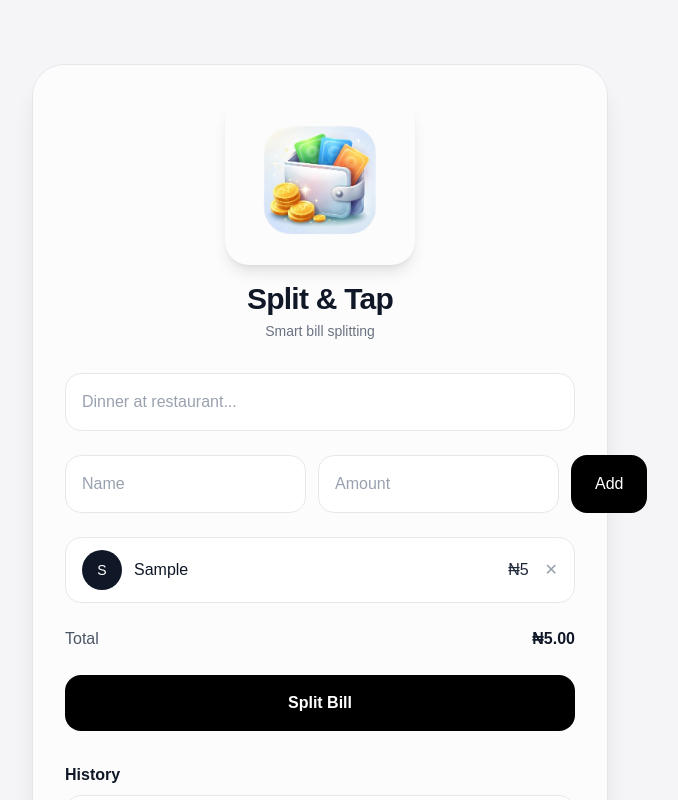
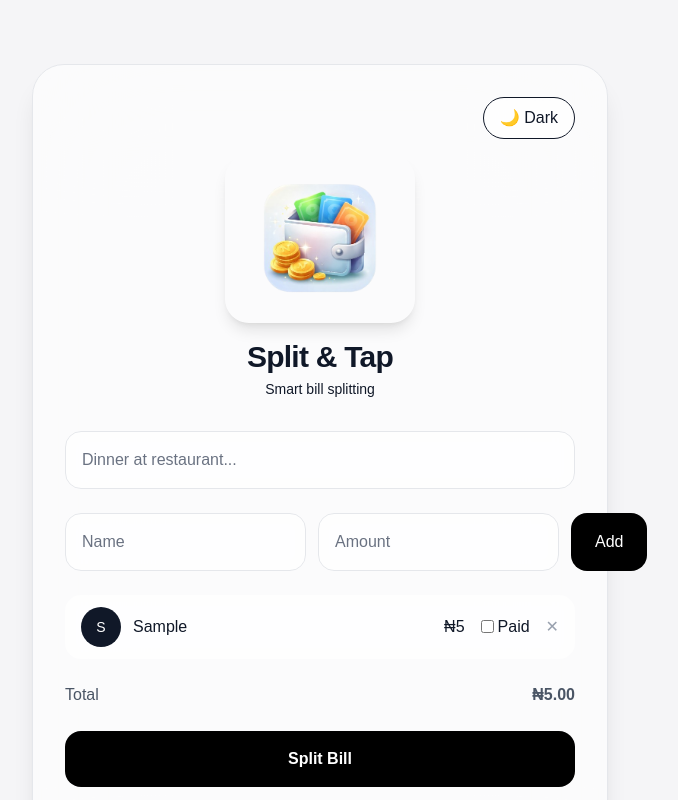
Before and after one commit to binumarcodes/split-tap, a Next.js app: page / in a window 1280 px wide. Both pictures are taken after typing "Sample", "5" into the empty fields and a click on the button "Add". Shown: the top 800 px of the page, without its empty margins (320-998 px from the left). Built offline with nearby package versions, Linux system fonts and the light colour scheme.

Commit message:
Added dark mode toggle

```diff
--- a/src/app/page.tsx
+++ b/src/app/page.tsx
@@ -1,6 +1,6 @@
 "use client";
 
-import { useState, useEffect } from "react";
+import { useState, useEffect, useRef } from "react";
 import Confetti from "react-confetti";
 import { QRCodeCanvas } from "qrcode.react";
 import Image from "next/image";
@@ -9,6 +9,7 @@ type Person = {
   name: string;
   paid: number;
   timestamp: string;
+  settled: boolean;
 };
 
 export default function Home() {
@@ -19,16 +20,21 @@ export default function Home() {
   const [result, setResult] = useState<string[]>([]);
   const [showConfetti, setShowConfetti] = useState(false);
   const [windowSize, setWindowSize] = useState({ width: 0, height: 0 });
+  const [darkMode, setDarkMode] = useState(false);
+
+  const resultRef = useRef<HTMLDivElement>(null); // for scrolling to results
 
   useEffect(() => {
     setWindowSize({ width: window.innerWidth, height: window.innerHeight });
   }, []);
 
+  const toggleDarkMode = () => setDarkMode(!darkMode);
+
   const addPerson = () => {
     if (!name || paid === "") return;
     setPeople([
       ...people,
-      { name, paid: Number(paid), timestamp: new Date().toLocaleString() },
+      { name, paid: Number(paid), timestamp: new Date().toLocaleString(), settled: false },
     ]);
     setName("");
     setPaid("");
@@ -36,6 +42,12 @@ export default function Home() {
 
   const removePerson = (index: number) => {
     setPeople(people.filter((_, i) => i !== index));
+  };
+
+  const toggleSettled = (index: number) => {
+    setPeople(
+      people.map((p, i) => (i === index ? { ...p, settled: !p.settled } : p))
+    );
   };
 
   const calculateSplit = () => {
@@ -73,9 +85,13 @@ export default function Home() {
     setResult(transactions);
     setShowConfetti(true);
     setTimeout(() => setShowConfetti(false), 3000);
+
+    // Scroll to results so confetti is visible
+    setTimeout(() => {
+      resultRef.current?.scrollIntoView({ behavior: "smooth", block: "start" });
+    }, 100);
   };
 
-  // Include full history in message/QR
   const getFullMessage = () => {
     const history = people.map((p) => `${p.name} paid ₦${p.paid} (${p.timestamp})`).join("\n");
     return `Split for: ${title}\n\nSettlement:\n${result.join("\n")}\n\nHistory:\n${history}`;
@@ -89,9 +105,21 @@ export default function Home() {
   const total = people.reduce((sum, p) => sum + p.paid, 0);
 
   return (
-    <main className="min-h-screen bg-[#f5f5f7] flex justify-center py-16 px-4">
+    <main className={`${darkMode ? "bg-gray-900 text-white" : "bg-[#f5f5f7] text-gray-900"} min-h-screen flex justify-center py-16 px-4 transition-colors`}>
       {showConfetti && <Confetti width={windowSize.width} height={windowSize.height} />}
-      <div className="w-full max-w-xl bg-white/70 backdrop-blur-xl border border-gray-200 shadow-xl rounded-[32px] p-8">
+
+      <div className={`w-full max-w-xl ${darkMode ? "bg-gray-800/60 border-gray-700" : "bg-white/60 border-gray-200"} backdrop-blur-3xl border shadow-xl rounded-[32px] p-8 transition-colors`}>
+
+        {/* Dark Mode Toggle */}
+        <div className="flex justify-end mb-4">
+          <button
+            onClick={toggleDarkMode}
+            className="px-4 py-2 border rounded-full hover:opacity-90 transition bg-white/30 dark:bg-gray-400/30 backdrop-blur"
+          >
+            {darkMode ? "☀️ Light" : "🌙 Dark"}
+          </button>
+        </div>
+
         {/* Logo */}
         <div className="flex flex-col items-center mb-8">
           <Image
@@ -101,14 +129,14 @@ export default function Home() {
             height={190}
             className="rounded-[24px] shadow-lg hover:scale-105 transition mb-4"
           />
-          <h1 className="text-3xl font-semibold text-gray-900 tracking-tight">Split & Tap</h1>
-          <p className="text-sm text-gray-500 mt-1">Smart bill splitting</p>
+          <h1 className="text-3xl font-semibold tracking-tight">Split & Tap</h1>
+          <p className="text-sm mt-1">Smart bill splitting</p>
         </div>
 
         {/* Bill Title */}
         <input
           placeholder="Dinner at restaurant..."
-          className="w-full p-4 rounded-2xl border border-gray-200 bg-white text-gray-900 placeholder-gray-400 focus:outline-none focus:ring-2 focus:ring-gray-300 mb-6"
+          className={`w-full p-4 rounded-2xl border ${darkMode ? "bg-gray-700/40 border-gray-600 text-white placeholder-gray-300" : "bg-white/40 border-gray-200 text-gray-900 placeholder-gray-500"} focus:outline-none focus:ring-2 focus:ring-gray-300 mb-6 backdrop-blur transition`}
           value={title}
           onChange={(e) => setTitle(e.target.value)}
         />
@@ -117,14 +145,14 @@ export default function Home() {
         <div className="flex flex-col sm:flex-row gap-3 mb-6">
           <input
             placeholder="Name"
-            className="flex-1 p-4 rounded-2xl border border-gray-200 bg-white text-gray-900 placeholder-gray-400 focus:outline-none focus:ring-2 focus:ring-gray-300"
+            className={`flex-1 p-4 rounded-2xl border ${darkMode ? "bg-gray-700/40 border-gray-600 text-white placeholder-gray-300" : "bg-white/40 border-gray-200 text-gray-900 placeholder-gray-500"} focus:outline-none focus:ring-2 focus:ring-gray-300 backdrop-blur transition`}
             value={name}
             onChange={(e) => setName(e.target.value)}
           />
           <input
             placeholder="Amount"
             type="number"
-            className="flex-1 p-4 rounded-2xl border border-gray-200 bg-white text-gray-900 placeholder-gray-400 focus:outline-none focus:ring-2 focus:ring-gray-300"
+            className={`flex-1 p-4 rounded-2xl border ${darkMode ? "bg-gray-700/40 border-gray-600 text-white placeholder-gray-300" : "bg-white/40 border-gray-200 text-gray-900 placeholder-gray-500"} focus:outline-none focus:ring-2 focus:ring-gray-300 backdrop-blur transition`}
             value={paid}
             onChange={(e) => setPaid(Number(e.target.value))}
           />
@@ -141,19 +169,21 @@ export default function Home() {
           {people.map((p, i) => (
             <div
               key={i}
-              className="flex justify-between items-center bg-white border border-gray-200 rounded-2xl px-4 py-3 hover:shadow-md transition"
+              className={`flex justify-between items-center ${darkMode ? "bg-gray-700/40 border-gray-600" : "bg-white/40 border-gray-200"} rounded-2xl px-4 py-3 hover:shadow-md backdrop-blur transition`}
             >
               <div className="flex items-center gap-3">
                 <div className="w-10 h-10 rounded-full bg-gray-900 text-white flex items-center justify-center text-sm font-medium">
                   {p.name.charAt(0).toUpperCase()}
                 </div>
-                <span className="text-gray-900">{p.name}</span>
+                <span>{p.name}</span>
               </div>
               <div className="flex items-center gap-4">
-                <span className="font-medium text-gray-800">₦{p.paid}</span>
-                <button onClick={() => removePerson(i)} className="text-gray-400 hover:text-red-500">
-                  ✕
-                </button>
+                <span>₦{p.paid}</span>
+                <label className="flex items-center gap-1 cursor-pointer">
+                  <input type="checkbox" checked={p.settled} onChange={() => toggleSettled(i)} />
+                  Paid
+                </label>
+                <button onClick={() => removePerson(i)} className="text-gray-400 hover:text-red-500">✕</button>
               </div>
             </div>
           ))}
@@ -162,7 +192,7 @@ export default function Home() {
         {/* Total */}
         <div className="flex justify-between text-gray-600 mb-6">
           <span>Total</span>
-          <span className="font-semibold text-gray-900">₦{total.toFixed(2)}</span>
+          <span className="font-semibold">₦{total.toFixed(2)}</span>
         </div>
 
         {/* Split Button */}
@@ -173,25 +203,22 @@ export default function Home() {
           Split Bill
         </button>
 
-        {/* Results + QR + Copy */}
+        {/* Results + Copy + QR */}
         {result.length > 0 && (
-          <div className="mt-8 space-y-3">
-            <h2 className="text-gray-900 font-semibold">Settlement</h2>
+          <div ref={resultRef} className="mt-8 space-y-3">
+            <h2 className="font-semibold">Settlement</h2>
             {result.map((r, i) => (
-              <div key={i} className="bg-gray-50 border border-gray-200 rounded-2xl p-4 text-gray-800">
+              <div key={i} className={`${darkMode ? "bg-gray-700/40 border-gray-600 text-white" : "bg-white/40 border-gray-200 text-gray-900"} rounded-2xl p-4 backdrop-blur transition`}>
                 {r}
               </div>
             ))}
 
-            <button
-              onClick={copyMessage}
-              className="w-full py-3 rounded-2xl border border-gray-200 hover:bg-gray-50 transition"
-            >
+            <button onClick={copyMessage} className="w-full py-3 rounded-2xl border border-gray-200 hover:bg-gray-50 transition">
               Copy Payment + History
             </button>
 
             <div className="flex flex-col items-center mt-6">
-              <p className="text-sm text-gray-500 mb-2">Share with QR (includes full history)</p>
+              <p className="text-sm mb-2">Share with QR (includes full history)</p>
               <QRCodeCanvas value={getFullMessage()} size={150} />
             </div>
           </div>
@@ -200,17 +227,19 @@ export default function Home() {
         {/* Purchase History */}
         {people.length > 0 && (
           <div className="mt-8">
-            <h2 className="text-gray-900 font-semibold mb-2">History</h2>
-            <ul className="bg-white/50 rounded-2xl border border-gray-200 p-4 space-y-2 max-h-64 overflow-y-auto">
+            <h2 className="font-semibold mb-2">History</h2>
+            <ul className={`${darkMode ? "bg-gray-700/40 border-gray-600 text-white" : "bg-white/40 border-gray-200 text-gray-900"} rounded-2xl p-4 space-y-2 max-h-64 overflow-y-auto backdrop-blur transition`}>
               {people.map((p, i) => (
-                <li key={i} className="flex justify-between text-gray-800 text-sm">
+                <li key={i} className="flex justify-between items-center text-sm">
                   <span>{p.name} paid ₦{p.paid}</span>
                   <span className="text-gray-400">{p.timestamp}</span>
+                  <span className={`${p.settled ? "text-green-500" : "text-red-400"}`}>{p.settled ? "✓ Paid" : "❌ Unpaid"}</span>
                 </li>
               ))}
             </ul>
           </div>
         )}
+
       </div>
     </main>
   );
```
